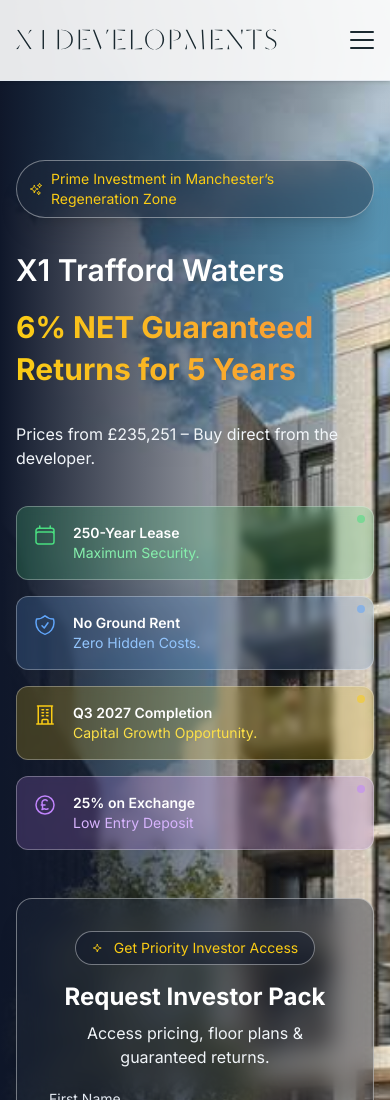
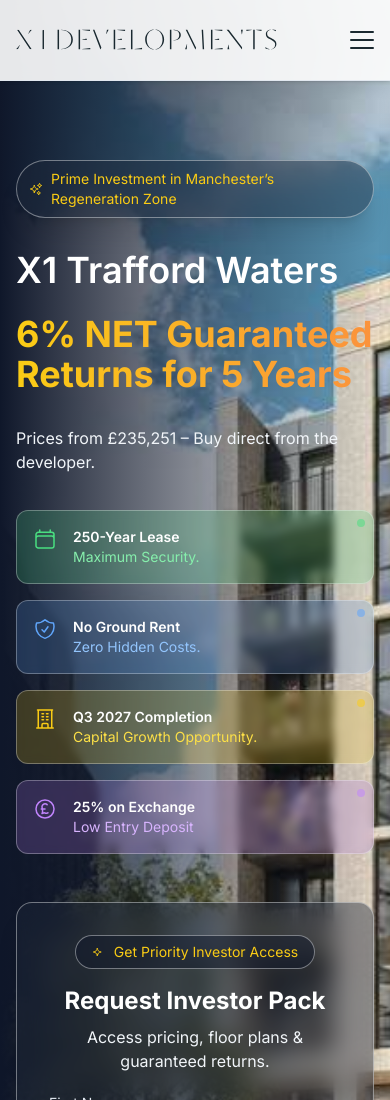
Before and after one commit to TheMistryCoder/TW-Landing-Page, a website: page index.html in a window 390 px wide. Shown: the top 1100 px of the page. Drawn offline with nearby package versions, Linux system fonts and the light colour scheme; files that its build step writes are made by us from their sources.

Commit message:
Hero text

```diff
--- a/index.html
+++ b/index.html
@@ -110,7 +110,7 @@
 							Prime Investment in Manchester’s Regeneration Zone
 						</div>
 
-						<h1 class="text-3xl sm:text-4xl lg:text-6xl font-semibold leading-snug space-y-4">
+						<h1 class="text-4xl md:text-5xl lg:text-6xl font-semibold space-y-6">
 							<span class="block">X1 Trafford Waters</span>
 							<span class="block font-extrabold text-transparent bg-clip-text bg-gradient-to-r from-yellow-400 to-orange-400"> 6% NET Guaranteed Returns for 5 Years </span>
 						</h1>
```
